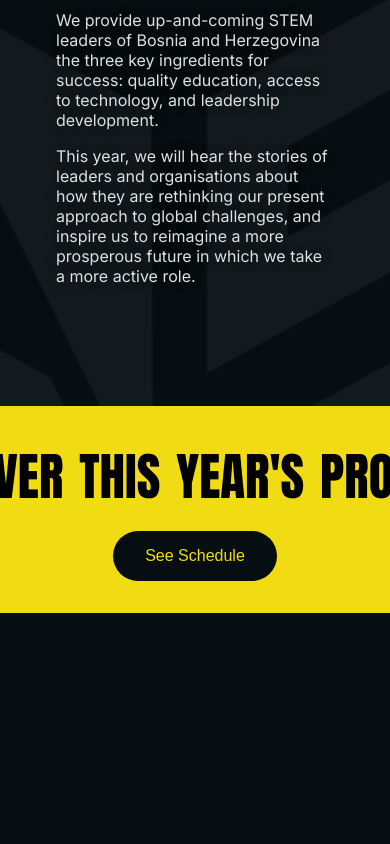
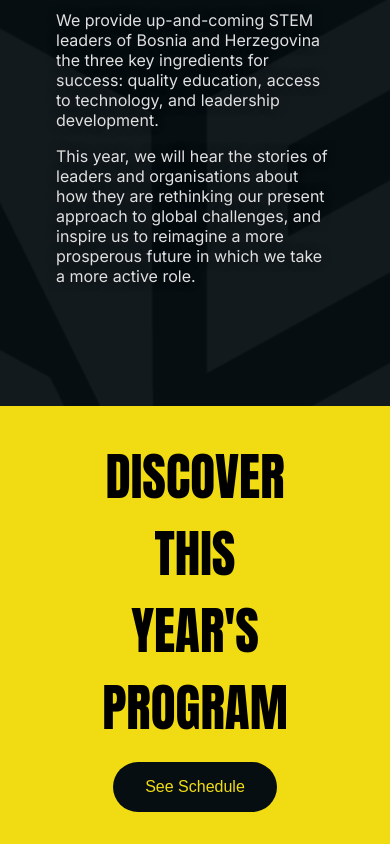
Before and after one commit to omznc/futures-leaders-summit-web, a Next.js app: page / in a window 390 px wide. Shown: the part 1019-1863 px from the top of the page. Before the commit the page ends 1726 px from the top, so only its background shows below. Built offline with nearby package versions, Linux system fonts and the light colour scheme.

Commit message:
centering

```diff
--- a/app/components/CallToAction/CallToAction.module.css
+++ b/app/components/CallToAction/CallToAction.module.css
@@ -82,6 +82,15 @@
         gap: 1rem;
         height: fit-content;
         font-size: 1.6rem;
+        text-wrap: normal;
+    }
+
+    .cta_bar h1 {
+        display: inline-flex;
+        flex-direction: row;
+        flex-wrap: wrap;
+        justify-content: center;
+        align-items: center;
     }
 
     .cta_bar:hover {
```
